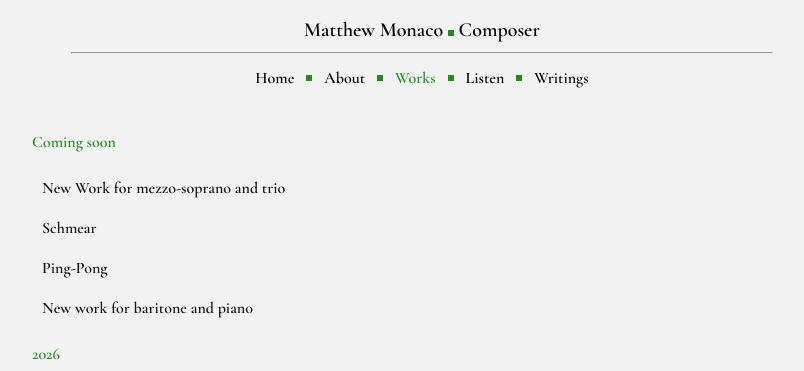
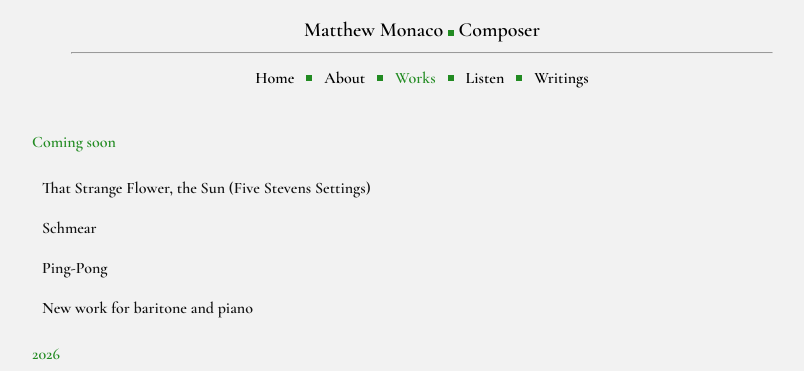
Before and after one commit to matthew-monaco/matthew-monaco.github.io, a Jekyll site: the page built from works_chronological.md, in a window 1280 px wide. Shown: the top 371 px of the page, without its empty margins (218-1022 px from the left). Built offline with Jekyll 4.4.1, drawn with Linux system fonts in a browser that asks for light colours.

Commit message:
Update works_chronological.md

```diff
--- a/works_chronological.md
+++ b/works_chronological.md
@@ -7,10 +7,10 @@ permalink: /works_chronological
 <span class="green-bold">Coming soon</span>
 
 <details>
-  <summary><strong>New Work for mezzo-soprano and trio</strong></summary>
+  <summary><strong>That Strange Flower, the Sun (Five Stevens Settings)</strong></summary>
   <p>2026 <span style="color: green"> <span class="nav-dot"></span> </span> 7'</p>
   <p><em>Mezzo-soprano, flute, violoncello, and piano</em></p>
-  <p>More details coming soon.</p>
+  <p>Text from Wallace Stevens <em>Harmonium</em> (1923).</p>
   <p>To be premiered by the <span style="color: green">United Instruments of Lucilin</span> in November 2026 at the <span style="color: green">Rainy Days</span> festival (L<small>UXEMBOURG</small> C<small>ITY</small>, L<small>UXEMBOURG</small>).</p>
 </details>
 
```
